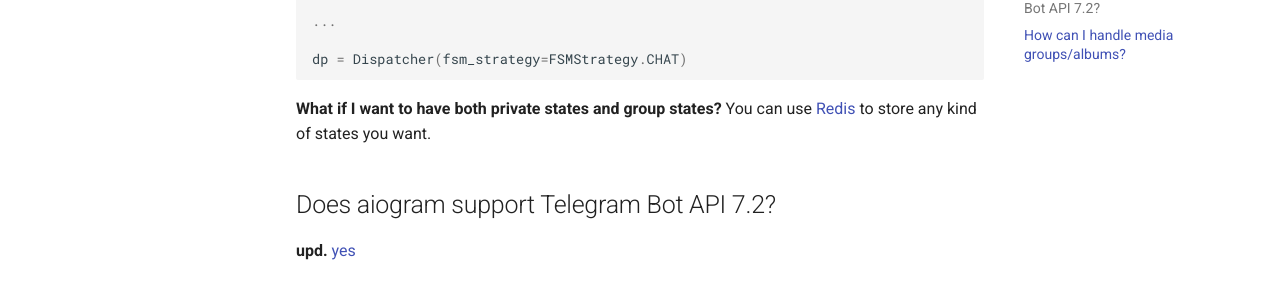
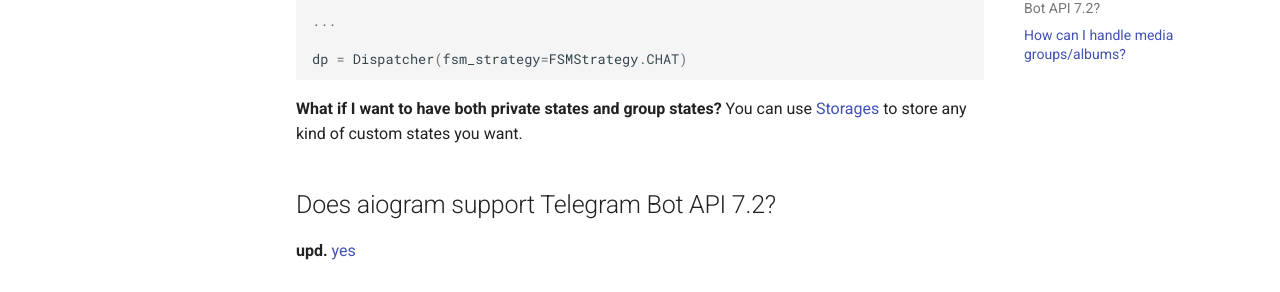
Before and after one commit to akchonya/aiogram-3-faq, an MkDocs documentation site: the page built from docs/common_questions.md, in a window 1280 px wide and 900 px high, scrolled down 2209 px. Shown: the part 406-698 px from the top of the window. Built offline with MkDocs 1.6.1 and Material for MkDocs 9.7.7, drawn with Linux system fonts in a browser that asks for light colours; comment, search, counter and statistics services are not loaded.

Commit message:
update storages info

````diff
--- a/docs/common_questions.md
+++ b/docs/common_questions.md
@@ -92,7 +92,7 @@
 dp = Dispatcher(fsm_strategy=FSMStrategy.CHAT)
 ```
 
-**What if I want to have both private states and group states?** You can use [Redis](https://akchonya.github.io/aiogram-3-faq/deeper_knowledge/#redis) to store any kind of states you want.
+**What if I want to have both private states and group states?** You can use [Storages](https://docs.aiogram.dev/en/latest/dispatcher/finite_state_machine/storages.html) to store any kind of custom states you want.
 
 ## Does aiogram support Telegram Bot API 7.2?
 
````
